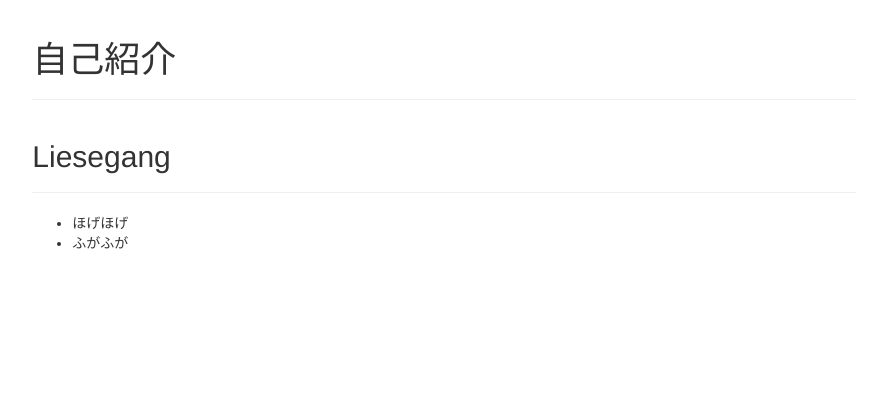
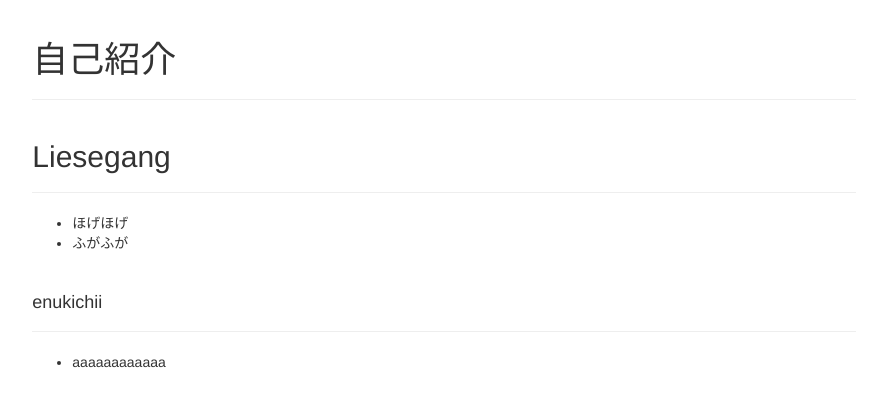
Before and after one commit to Liesegang/introduction, a plain HTML site: page index.html in a window 1280 px wide. Shown: the whole page, without its empty margins (196-1083 px from the left). Drawn offline with nearby package versions, Linux system fonts and the light colour scheme.

Commit message:
add enukichii introduction

```diff
--- a/index.html
+++ b/index.html
@@ -42,8 +42,12 @@
 
 
 	<!-- 4人目 -->
-
-
+	<div class="page-header">
+		<h4>enukichii</h4>
+	</div>
+	<ul>
+		<li>aaaaaaaaaaaa</li>
+	</ul>
 
 
 
```
